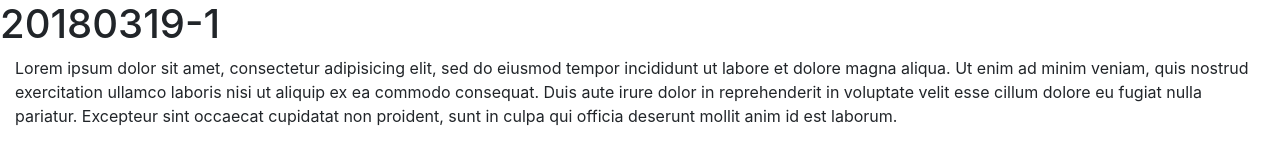
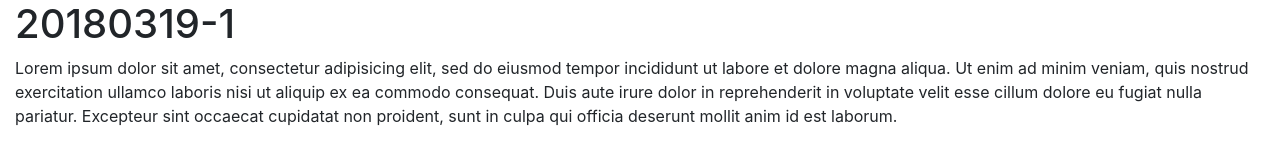
Before and after one commit to roy6666/roy6666.github.io, a plain HTML site: page 20180319-1.html in a window 1280 px wide. Drawn offline with nearby package versions, Linux system fonts and the light colour scheme.

Commit message:
20180319-1

```diff
--- a/20180319-1.html
+++ b/20180319-1.html
@@ -11,8 +11,7 @@
     <title>20180319-1</title>
   </head>
   <body>
-    <h1>20180319-1</h1>
- <div class="container-fluid">Lorem ipsum dolor sit amet, consectetur adipisicing elit, sed do eiusmod
+ <div class="container-fluid"><h1>20180319-1</h1>Lorem ipsum dolor sit amet, consectetur adipisicing elit, sed do eiusmod
  tempor incididunt ut labore et dolore magna aliqua. Ut enim ad minim veniam,
  quis nostrud exercitation ullamco laboris nisi ut aliquip ex ea commodo
  consequat. Duis aute irure dolor in reprehenderit in voluptate velit esse
```
